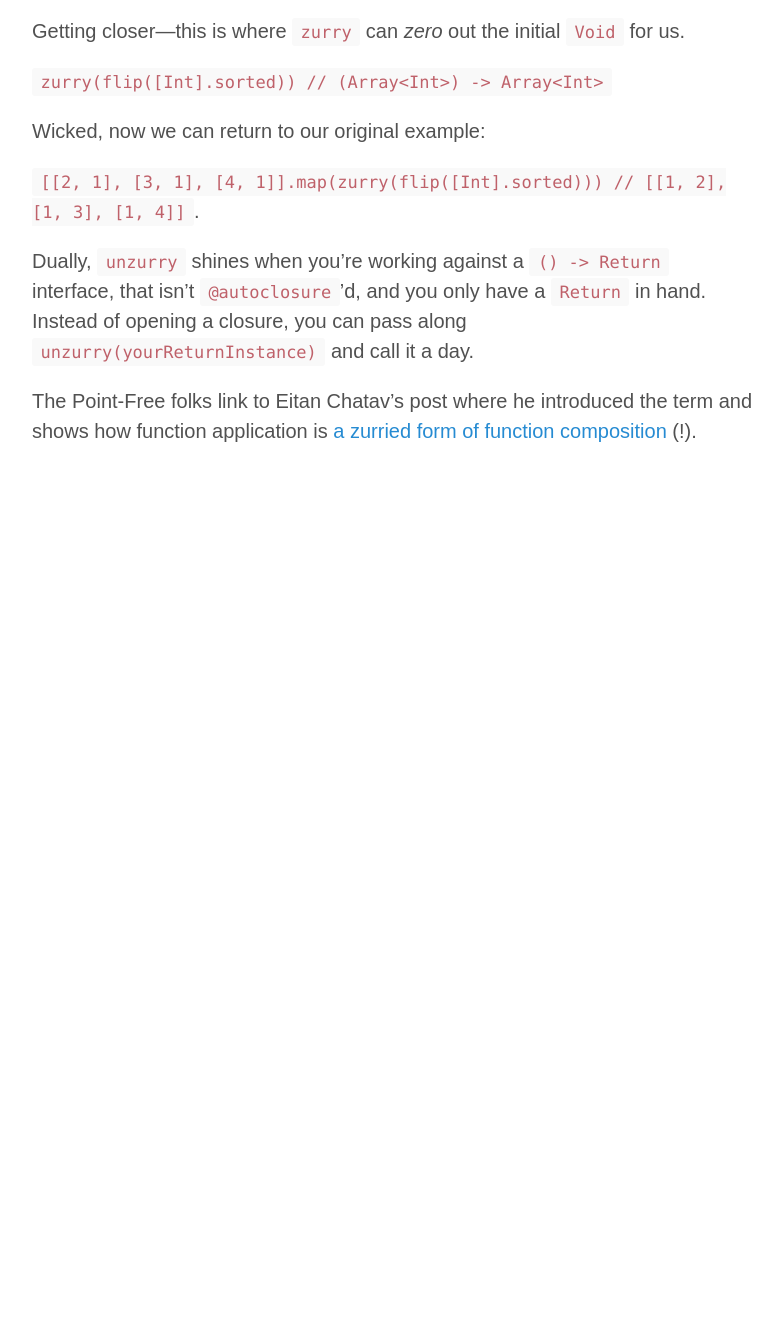
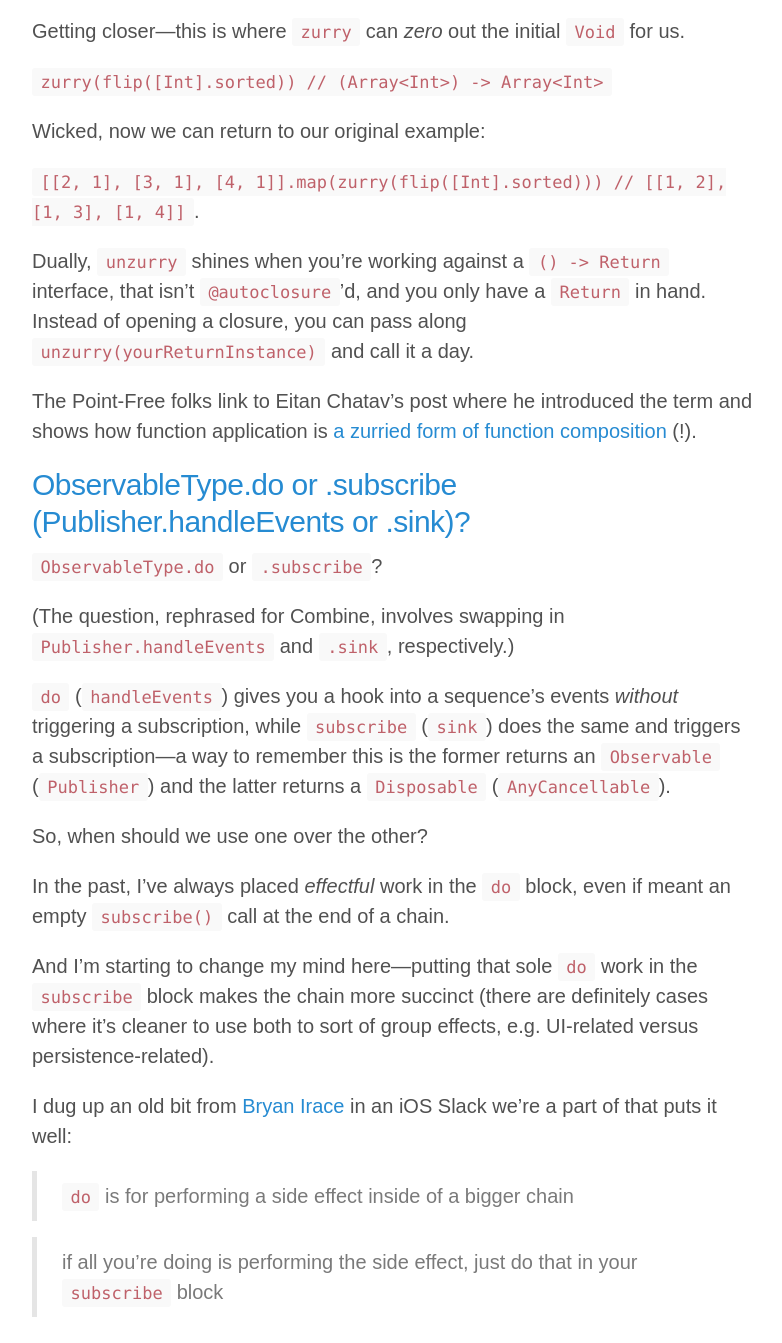
Before and after one commit to rvsrvs/jasdev.github.io, a Jekyll site: the page built from _notes/all.md, in a window 1280 px wide and 1400 px high, scrolled down 1347 px, cut to the strip 57-1400 px from the top of the window. Shown: the whole strip, without its empty margins (248-1030 px from the left). Built offline with Jekyll 4.4.1, drawn with Linux system fonts in a browser that asks for light colours; some web fonts are replaced; before the commit the page ends 1910 px from its top, so only the background shows below that.

Commit message:
Note on “ObservableType.do‌ or .subscribe (Publisher.handleEvents or .sink)?”

```diff
--- /dev/null
+++ b/_notes/do-subscribe.md
@@ -0,0 +1,23 @@
+---
+layout: note
+title: ObservableType.do‌ or .subscribe (Publisher.handleEvents or .sink)?
+date: 2019-10-16
+---
+
+[`ObservableType.do`](https://github.com/ReactiveX/RxSwift/blob/9b31a15520306b073cb9d46456f64826c1d6dcab/RxSwift/Observables/Do.swift#L10-L48)‌ or [`.subscribe`](https://github.com/ReactiveX/RxSwift/blob/9b31a15520306b073cb9d46456f64826c1d6dcab/RxSwift/ObservableType%2BExtensions.swift#L29-L84)?
+
+(The question, rephrased for Combine, involves swapping in [`Publisher.handleEvents`](https://developer.apple.com/documentation/combine/publisher/3204713-handleevents) and [`.sink`](https://developer.apple.com/documentation/combine/publisher/3343978-sink), respectively.)
+
+`do` (`handleEvents`) gives you a hook into a sequence’s events _without_ triggering a subscription, while `subscribe` (`sink`) does the same and triggers a subscription—a way to remember this is the former returns an `Observable` (`Publisher`) and the latter returns a `Disposable` (`AnyCancellable`).
+
+So, when should we use one over the other?
+
+In the past, I’ve always placed _effectful_ work in the `do` block, even if meant an empty `subscribe()` call at the end of a chain.
+
+And I’m starting to change my mind here—putting that sole `do` work in the `subscribe` block makes the chain more succinct (there are definitely cases where it’s cleaner to use both to sort of group effects, e.g. UI-related versus persistence-related).
+
+I dug up an old bit from [Bryan Irace](https://twitter.com/irace) in an iOS Slack we’re a part of that puts it well:
+
+> `do` is for performing a side effect inside of a bigger chain
+
+> if all you’re doing is performing the side effect, just do that in your `subscribe` block
```
Also changed, not shown: _layouts/note.html (added, +12 -0 lines), _notes/zurry-unzurry.md (+1 -1 lines).
